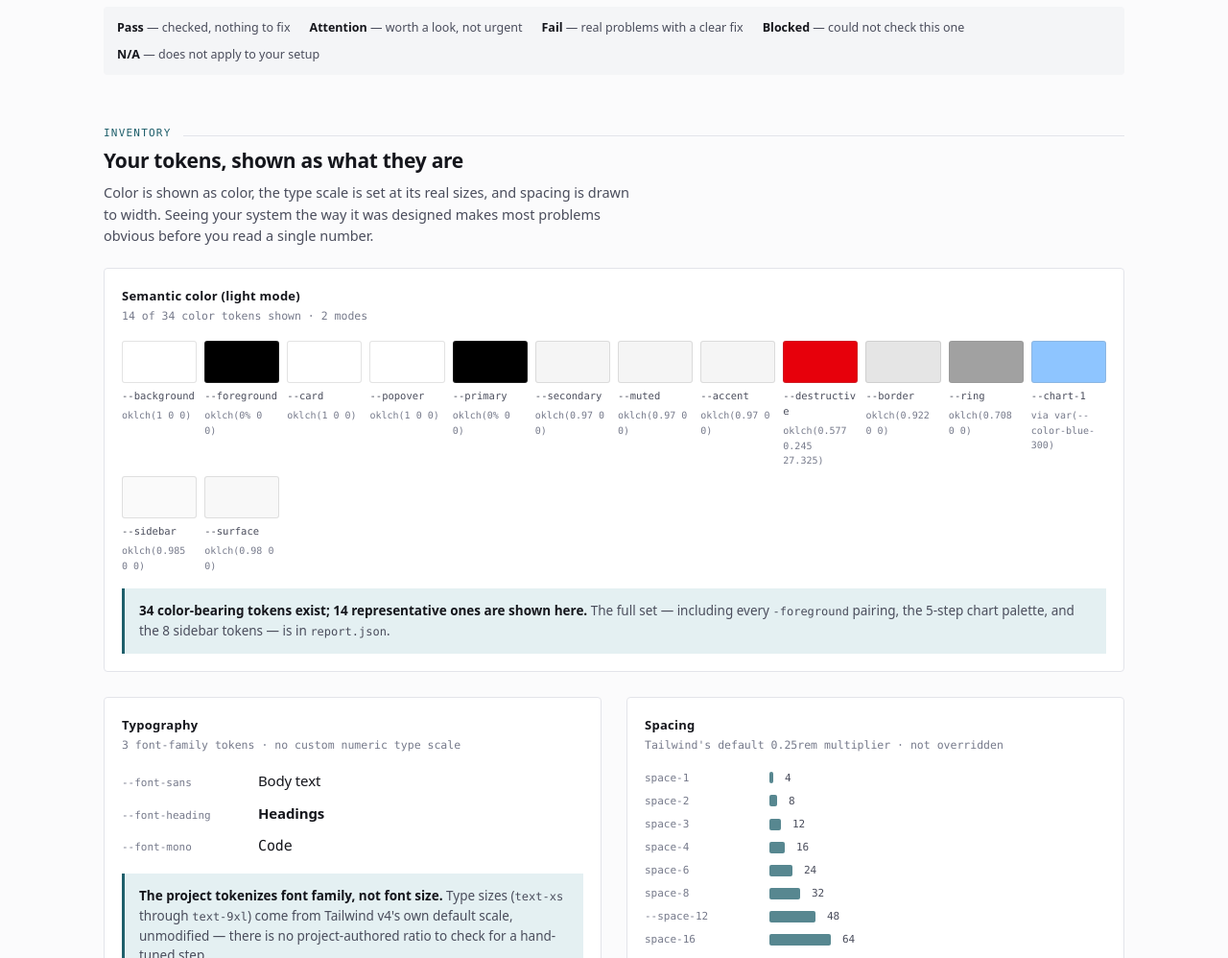
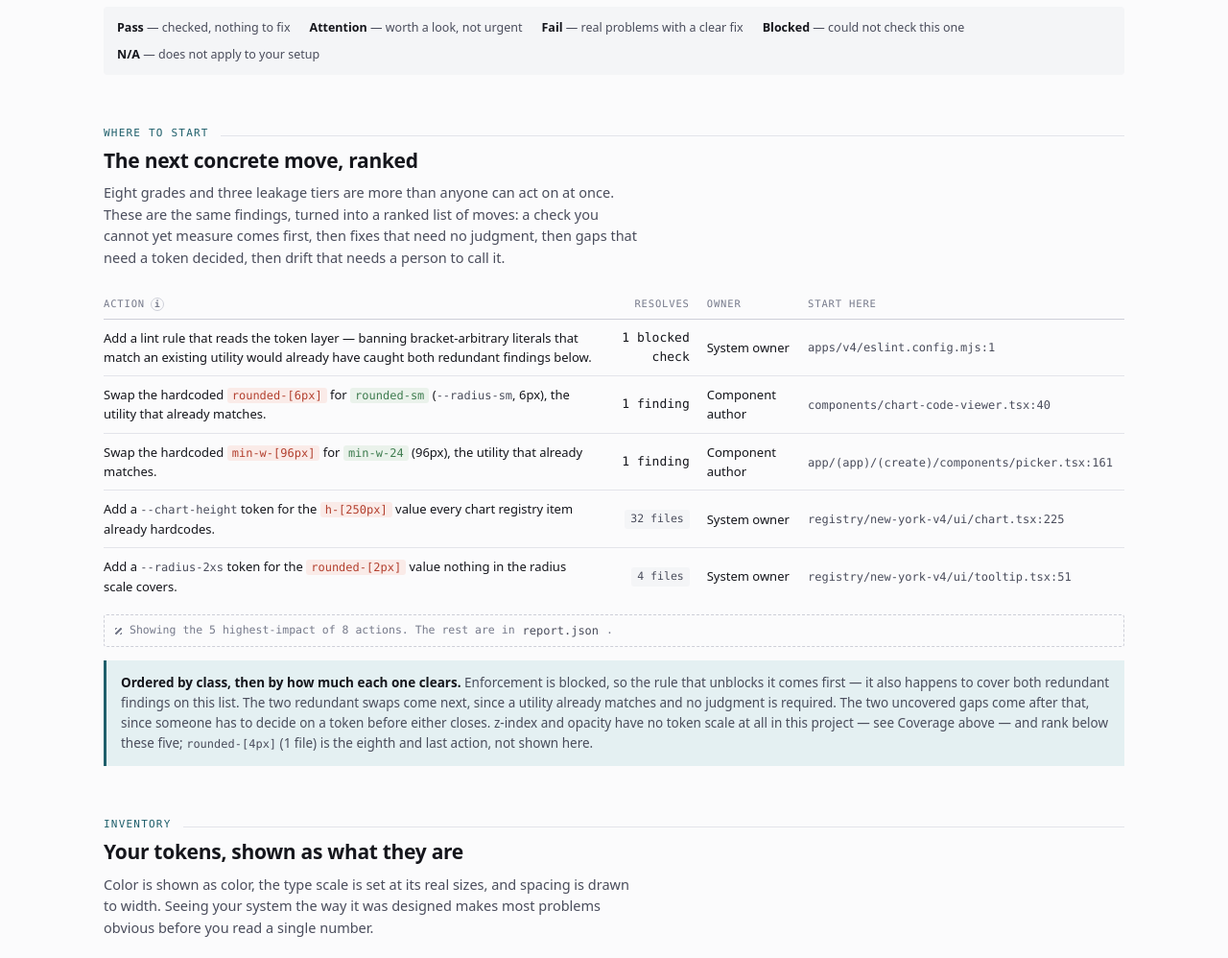
Before and after one commit to miguelalfredooo/design-token-vitals, a plain HTML site: page examples/shadcn-ui/report.html in a window 1280 px wide. Shown: the part 960-1958 px from the top of the page at 96% size. Drawn offline with Linux system fonts and the light colour scheme.

Commit message:
feat(example): add the Where to start section to the shadcn-ui example
Derive the section from findings already present in report.json: the
blocked enforcement grade ranks first (one lint rule would also catch
both redundant findings), the two redundant leaks come next, then the
two highest-blast-radius uncovered gaps. No existing finding, grade,
number, or citation in report.json changes.

```diff
--- a/examples/shadcn-ui/report.html
+++ b/examples/shadcn-ui/report.html
@@ -661,6 +661,61 @@
     </div>
   </section>
 
+  <section>
+    <div class="eyebrow">Where to start</div>
+    <h2>The next concrete move, ranked</h2>
+    <p class="lede">
+      Eight grades and three leakage tiers are more than anyone can act on at once. These are the same findings, turned into a ranked list of moves: a check you cannot yet measure comes first, then fixes that need no judgment, then gaps that need a token decided, then drift that needs a person to call it.
+    </p>
+
+    <!-- SLOT:next-steps -->
+    <div class="tbl-scroll">
+      <table>
+        <thead>
+          <tr><th>Action<span class="ihelp"><button type="button" class="info" aria-label="What this column means"></button><span class="tip" role="tooltip">Each row is one concrete move, ordered so the earliest rows clear the most ground first — see the ranking rule in the note below.</span></span></th><th class="num">Resolves</th><th>Owner</th><th>Start here</th></tr>
+        </thead>
+        <tbody>
+          <tr>
+            <td>Add a lint rule that reads the token layer — banning bracket-arbitrary literals that match an existing utility would already have caught both redundant findings below.</td>
+            <td class="num">1 blocked check</td>
+            <td>System owner</td>
+            <td><span class="path">apps/v4/eslint.config.mjs:1</span></td>
+          </tr>
+          <tr>
+            <td>Swap the hardcoded <span class="lit">rounded-[6px]</span> for <span class="tok">rounded-sm</span> (<code>--radius-sm</code>, 6px), the utility that already matches.</td>
+            <td class="num">1 finding</td>
+            <td>Component author</td>
+            <td><span class="path">components/chart-code-viewer.tsx:40</span></td>
+          </tr>
+          <tr>
+            <td>Swap the hardcoded <span class="lit">min-w-[96px]</span> for <span class="tok">min-w-24</span> (96px), the utility that already matches.</td>
+            <td class="num">1 finding</td>
+            <td>Component author</td>
+            <td><span class="path">app/(app)/(create)/components/picker.tsx:161</span></td>
+          </tr>
+          <tr>
+            <td>Add a <code>--chart-height</code> token for the <span class="lit">h-[250px]</span> value every chart registry item already hardcodes.</td>
+            <td class="num"><span class="blast">32 files</span></td>
+            <td>System owner</td>
+            <td><span class="path">registry/new-york-v4/ui/chart.tsx:225</span></td>
+          </tr>
+          <tr>
+            <td>Add a <code>--radius-2xs</code> token for the <span class="lit">rounded-[2px]</span> value nothing in the radius scale covers.</td>
+            <td class="num"><span class="blast">4 files</span></td>
+            <td>System owner</td>
+            <td><span class="path">registry/new-york-v4/ui/tooltip.tsx:51</span></td>
+          </tr>
+        </tbody>
+      </table>
+    </div>
+
+    <div class="trunc">Showing the 5 highest-impact of 8 actions. The rest are in <code>report.json</code>.</div>
+
+    <div class="note">
+      <b>Ordered by class, then by how much each one clears.</b> Enforcement is blocked, so the rule that unblocks it comes first — it also happens to cover both redundant findings on this list. The two redundant swaps come next, since a utility already matches and no judgment is required. The two uncovered gaps come after that, since someone has to decide on a token before either closes. z-index and opacity have no token scale at all in this project — see Coverage above — and rank below these five; <code>rounded-[4px]</code> (1 file) is the eighth and last action, not shown here.
+    </div>
+    <!-- /SLOT:next-steps -->
+  </section>
 
   <section>
     <div class="eyebrow">Inventory</div>
```
